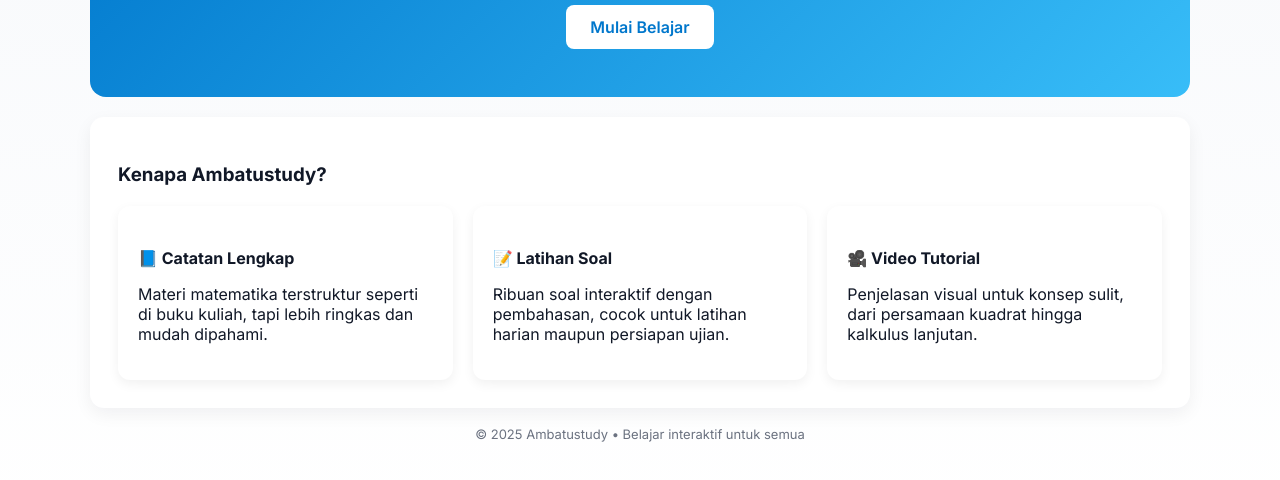
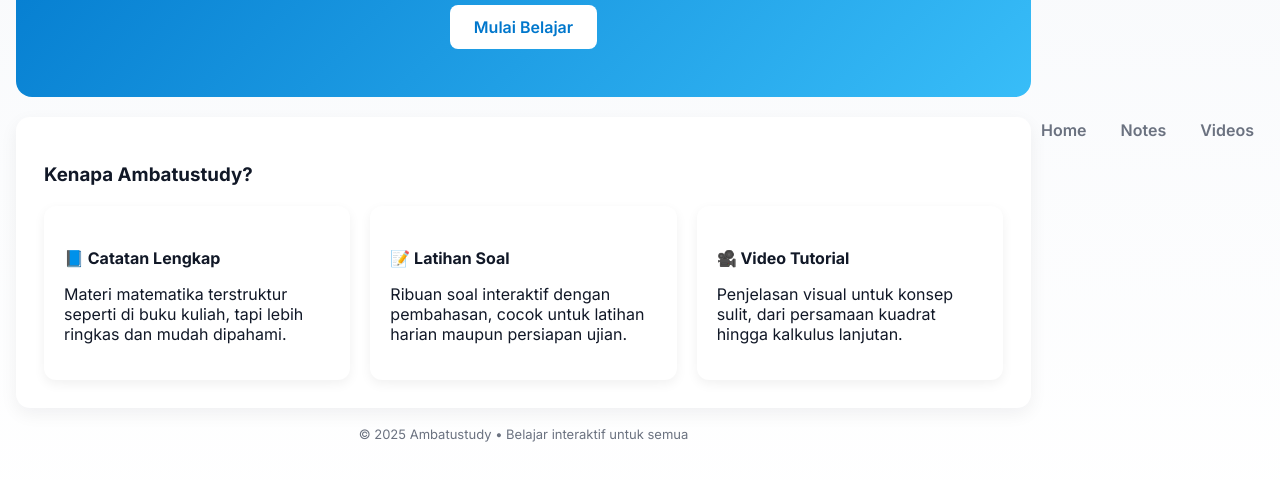
Before and after one commit to Bintangarya34/AmbatuStudy-, a website: page public/index.html in a window 1280 px wide. Shown: the part 270-750 px from the top of the page. Drawn offline with Linux system fonts and the light colour scheme.

Commit message:
Add navigation menu to index.html
Added navigation links for Home, Notes, and Videos.

```diff
--- a/public/index.html
+++ b/public/index.html
@@ -68,6 +68,17 @@
 
  <script src="script.js"></script>
 
+   <nav>
+    <a href="#index">Home</a>
+    <a href="#notes">Notes</a>
+    <a href="#videos">Videos</a>
+  </nav>
+
+  <div id="app">
+    <!-- Konten halaman akan dimuat di sini -->
+  </div>
+
+  <script src="script.js"></script>
 
 </body>
 </html>
```
